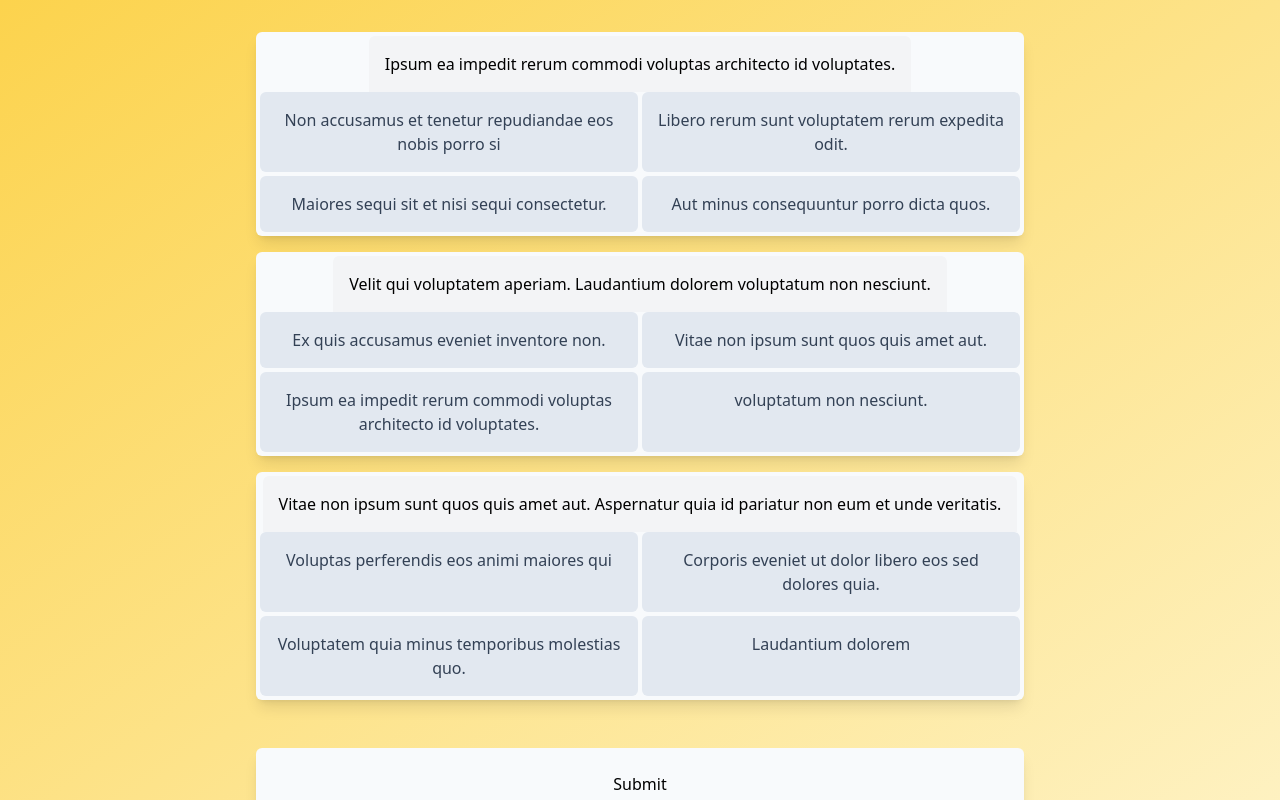
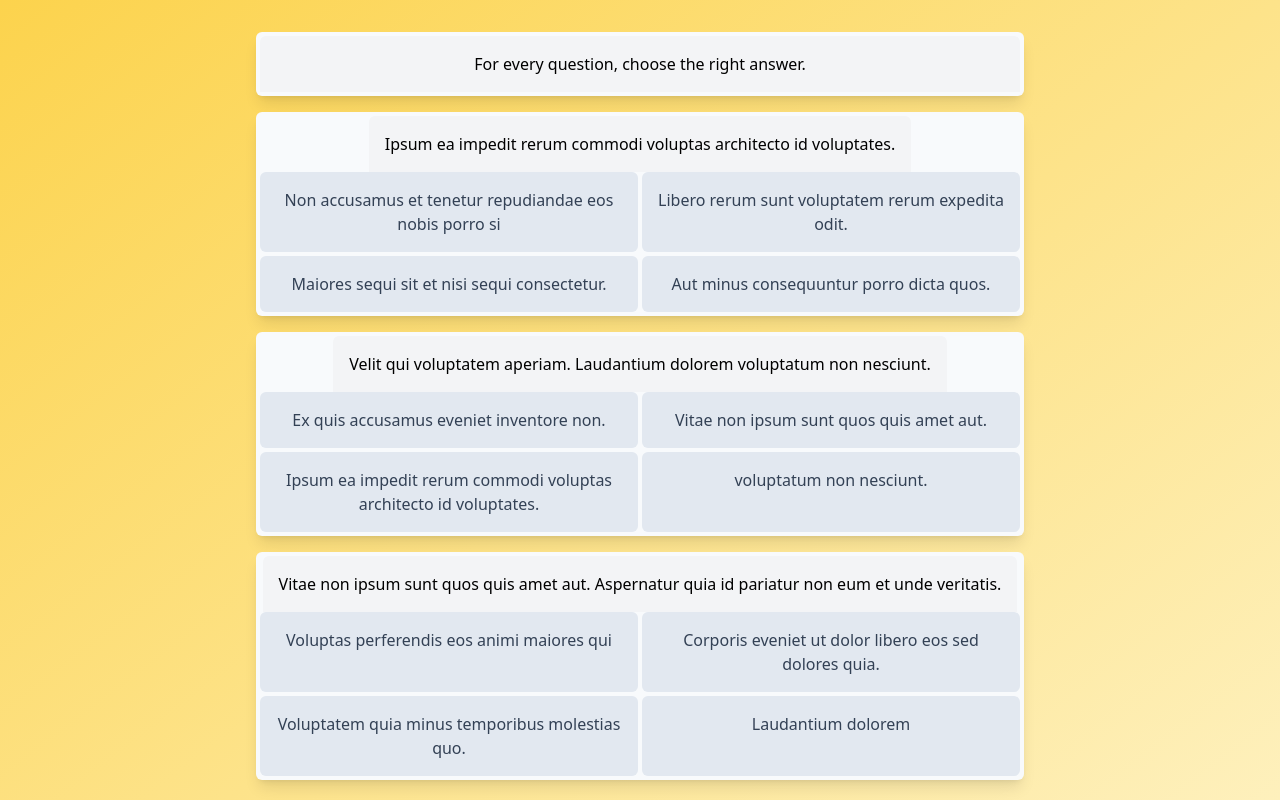
Before and after one commit to manusdextra/answersheet, a React (Create React App) app: page / in a window 1280 px wide. Shown: the top 800 px of the page. Built offline with nearby package versions, Linux system fonts and the light colour scheme.

Commit message:
Exam: Add introduction text
At the moment, this is quite simple. But in future, I'd like to have a
space for both introduction as well as connected texts (for a
multiple-choice reading for instance), so I decided to move the Formik
provider inside the list and add a list item for the intro.

```diff
--- a/src/components/Exam.tsx
+++ b/src/components/Exam.tsx
@@ -12,13 +12,21 @@ for (const x of data) {
 
 export const Exam = () => {
   return (
+    <ul>
+      <li
+        key="introduction"
+        className="m-auto my-4 w-4/5 rounded-md bg-slate-50 p-1 shadow-lg md:w-3/5"
+      >
+        <p className="text-md rounded-t-md bg-gray-100 p-4 text-center">
+          For every question, choose the right answer.
+        </p>
+      </li>
       <Formik
         initialValues={initials}
         onSubmit={(values) => alert(JSON.stringify(values, null, 2))}
       >
         {({ values }: FormikValues) => (
           <Form>
-          <ul>
             {data.map((question: Question) => (
               <QuestionField {...question} />
             ))}
@@ -28,9 +36,9 @@ export const Exam = () => {
             >
               <button type="submit">Submit</button>
             </li>
-          </ul>
           </Form>
         )}
       </Formik>
+    </ul>
   );
 };
```
Lines whose indentation alone changed are shown as unchanged.
